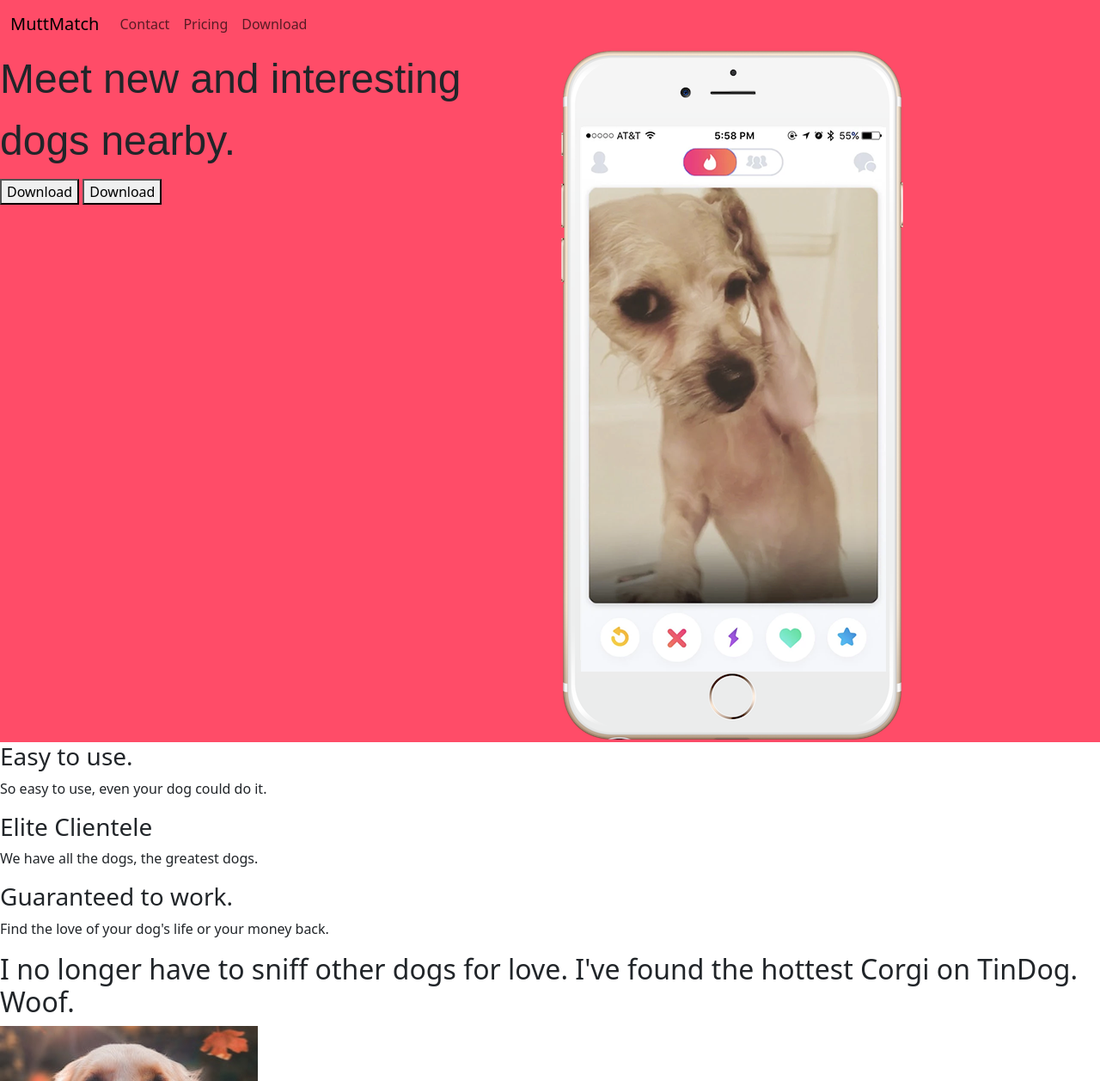
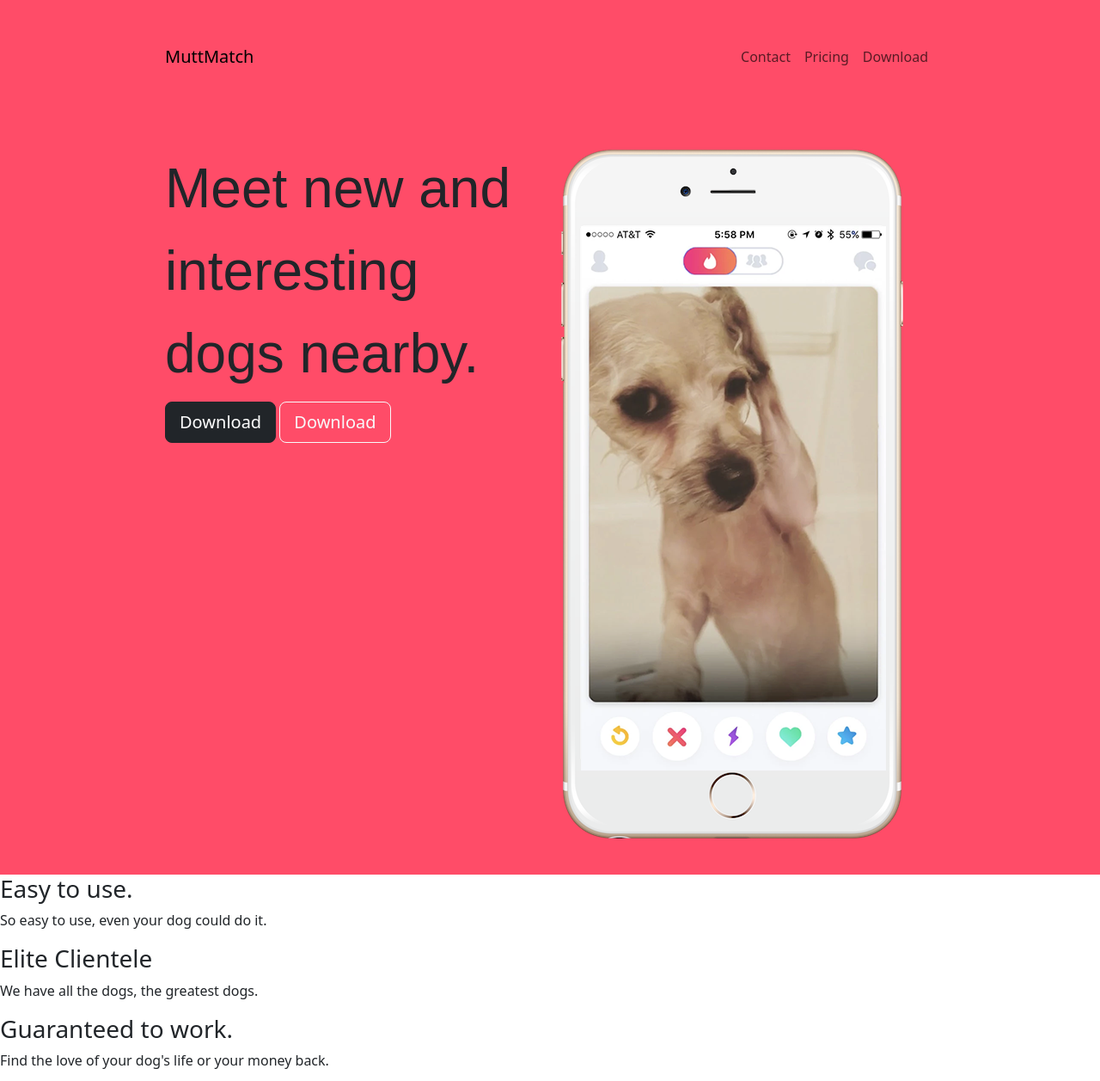
Before and after one commit to maccyaero/MuttMatch, a Flask app: page / in a window 1280 px wide. Shown: the top 1257 px of the page at 86% size. Run offline with Flask 2, Linux system fonts and the light colour scheme.

Commit message:
Improved the layout for Title section

```diff
--- a/static/css/styles.css
+++ b/static/css/styles.css
@@ -3,6 +3,14 @@
 }
 h1 {
     font-family: 'Montserrat-Black', sans-serif;
-    font-size: 3rem;
+    font-size: 4rem;
     line-height: 1.5;
 }
+#1{
+    padding: 10% 40%;
+    background-color: #ff4c68 ;
+
+}
+.container-fluid{
+    padding: 3% 15%;
+}
--- a/templates/index.html
+++ b/templates/index.html
@@ -20,8 +20,7 @@
   <section id="title">
 
     <!-- Nav Bar -->
-
-    <nav class="navbar navbar-expand-lg ">
+        <nav class="navbar navbar-expand-lg ">
           <div class="container-fluid">
                             <a class="navbar-brand" href="#">MuttMatch</a>
 
@@ -30,7 +29,7 @@
         </button>
 
         <div class="collapse navbar-collapse" id="navbarTogglerDemo01">
-        <ul class="navbar-nav ml-auto">
+        <ul class="navbar-nav ms-auto">
             <a class="nav-link" href=""><li class="nav-item">Contact</li></a>
             <a class="nav-link" href=""><li class="nav-item">Pricing</li></a>
             <a class="nav-link" href=""><li class="nav-item">Download</li></a>
@@ -39,15 +38,15 @@
 
           </div>
     </nav>
-
+      <div class="container-fluid">
 
     <!-- Title -->
     <div class="row">
 
     <div class="col-lg-6">
       <h1>Meet new and interesting dogs nearby.</h1>
-      <button type="button">Download</button>
-      <button type="button">Download</button>
+      <button type="button" class="btn btn-dark btn-lg">Download</button>
+      <button type="button" class="btn btn-outline-light btn-lg">Download</button>
     </div>
     <div class="col-lg-6">
       <img src="../static/images/iphone6.png" alt="iphone-mockup">
@@ -55,6 +54,9 @@
     </div>
 
   </section>
+</div>
+      </div>
+
 
 
   <!-- Features -->
```
